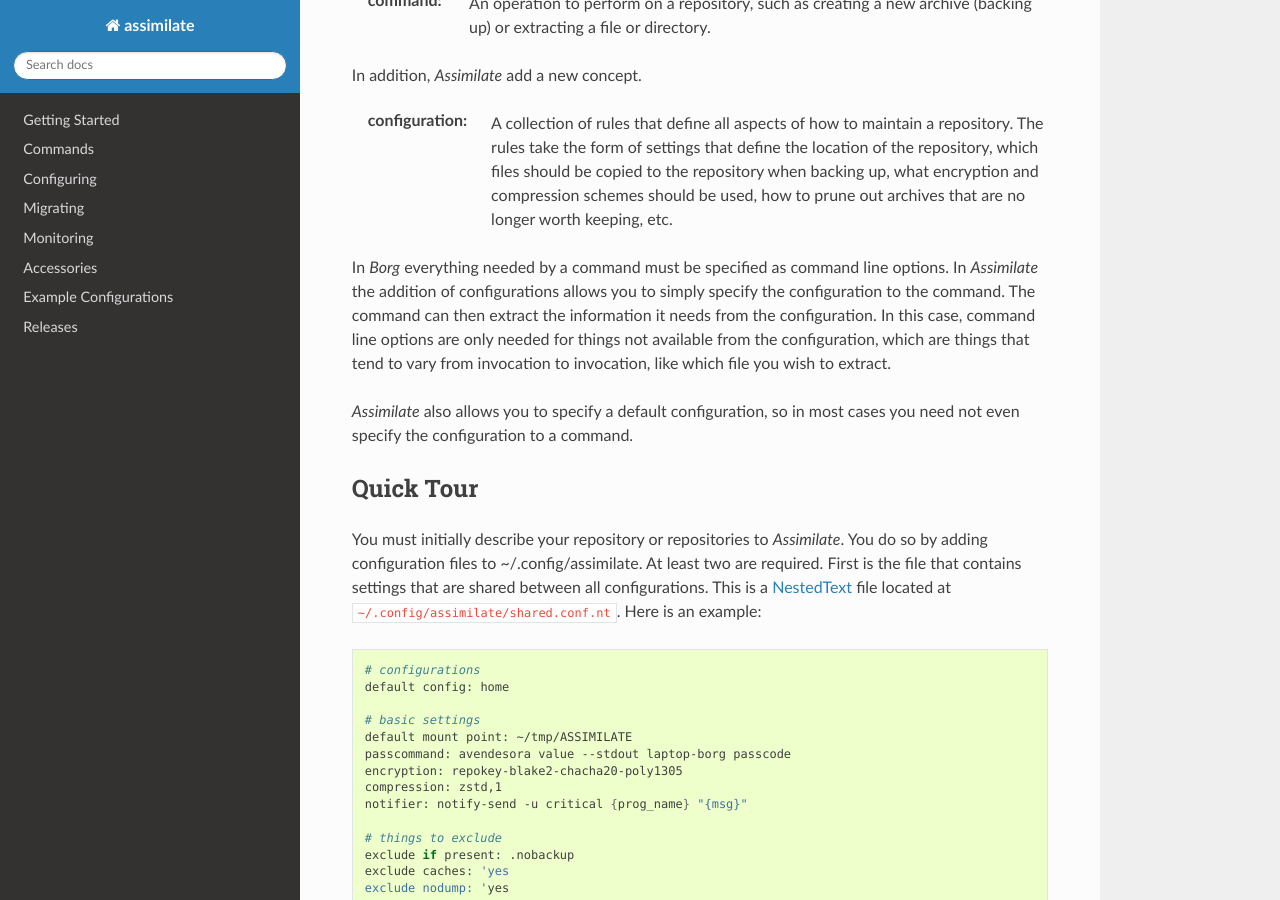
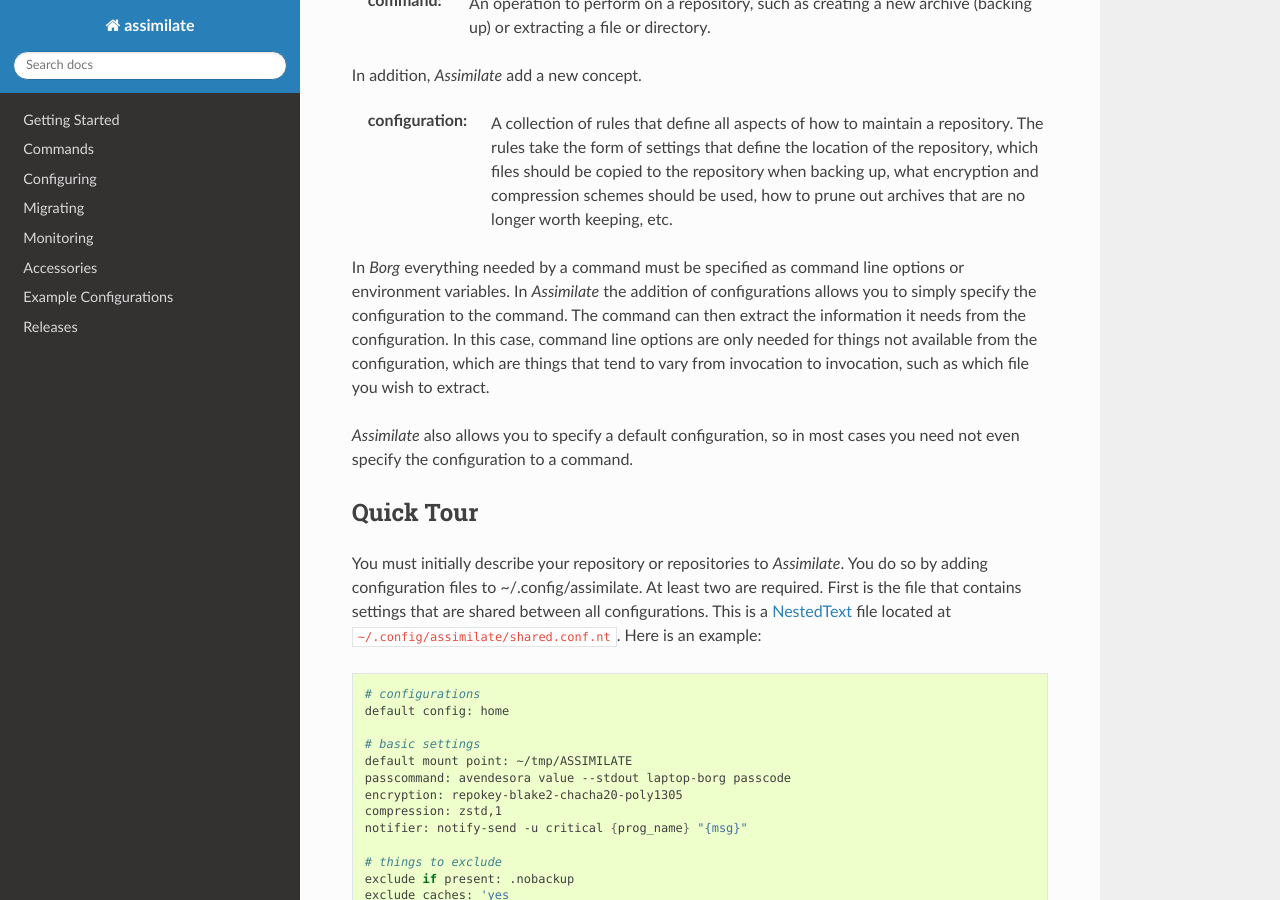
Before and after one commit to KenKundert/assimilate, a Sphinx documentation site: the page built from doc/index.rst, in a window 1280 px wide and 900 px high, scrolled down 2281 px. Built offline with Sphinx 7.4.7 and the Read the Docs theme 3.1.0, drawn with Linux system fonts in a browser that asks for light colours.

```diff
--- a/doc/index.rst
+++ b/doc/index.rst
@@ -137,12 +137,12 @@ In addition, *Assimilate* add a new concept.
     prune out archives that are no longer worth keeping, etc.
 
 In *Borg* everything needed by a command must be specified as command line
-options.  In *Assimilate* the addition of configurations allows you to simply
-specify the configuration to the command.  The command can then extract the
-information it needs from the configuration.  In this case, command line options
-are only needed for things not available from the configuration, which are
-things that tend to vary from invocation to invocation, like which file you wish
-to extract.
+options or environment variables.  In *Assimilate* the addition of
+configurations allows you to simply specify the configuration to the command.
+The command can then extract the information it needs from the configuration.
+In this case, command line options are only needed for things not available from
+the configuration, which are things that tend to vary from invocation to
+invocation, such as which file you wish to extract.
 
 *Assimilate* also allows you to specify a default configuration, so in most
 cases you need not even specify the configuration to a command.
```
Also changed, not shown: other parts of doc/index.rst (+1 -1 lines), 1 other file.
